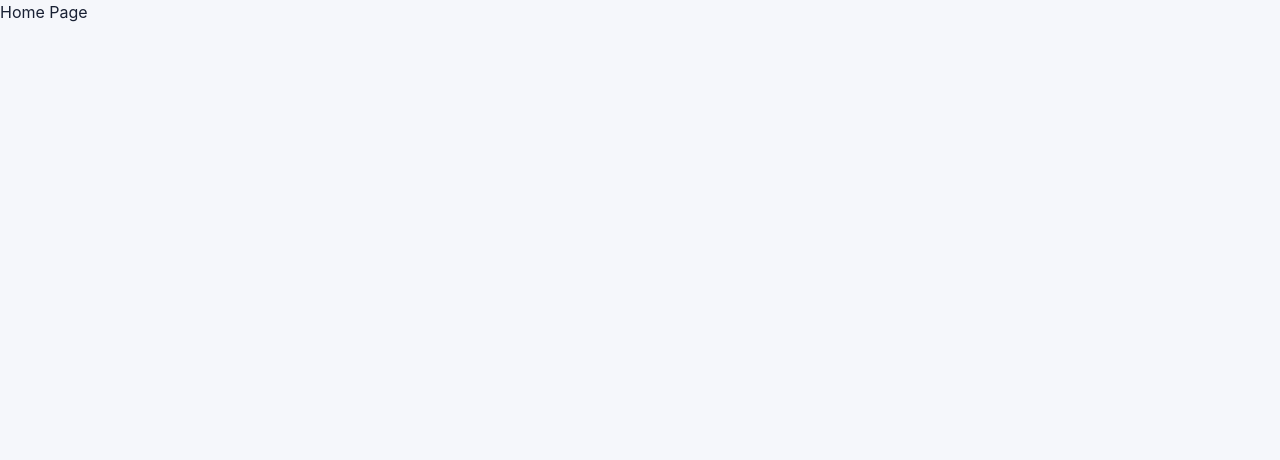
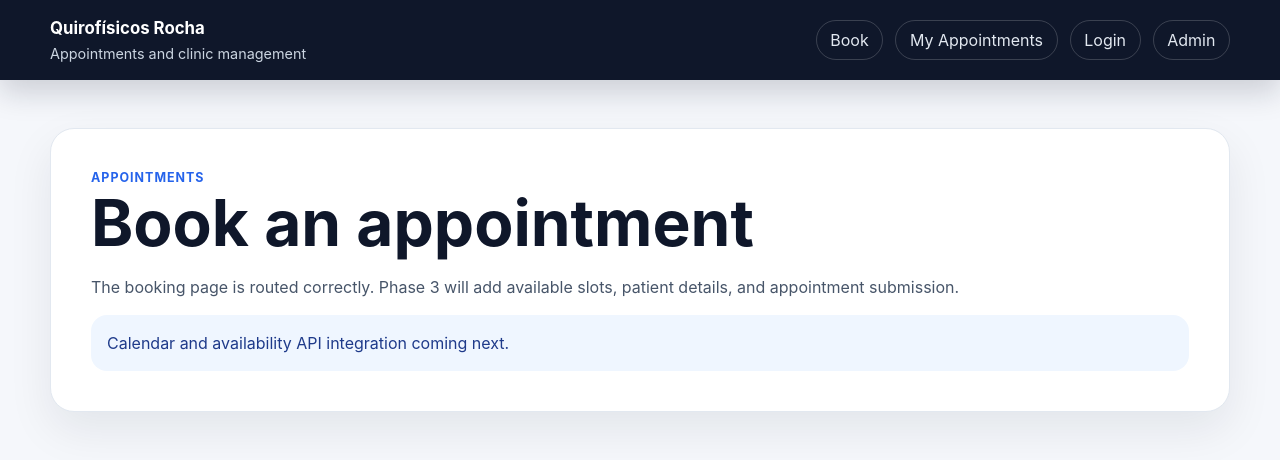
Before and after one commit to ulisesd15/AppointmentRepo, a React (Vite) app in the folder frontend/: page /book in a window 1280 px wide. Shown: the top 460 px of the page. Built offline with nearby package versions, Linux system fonts and the light colour scheme.

Commit message:
Phase 1: replace placeholder booking page

```diff
--- a/frontend/src/pages/BookingPage/bookingPage.jsx
+++ b/frontend/src/pages/BookingPage/bookingPage.jsx
@@ -1,3 +1,17 @@
-export default function HomePage() {
-  return <div>Home Page</div>;
+import Layout from '../../components/Layout.jsx';
+
+export default function BookingPage() {
+  return (
+    <Layout>
+      <section className="card">
+        <p className="eyebrow">Appointments</p>
+        <h1>Book an appointment</h1>
+        <p>
+          The booking page is routed correctly. Phase 3 will add available slots, patient
+          details, and appointment submission.
+        </p>
+        <div className="notice">Calendar and availability API integration coming next.</div>
+      </section>
+    </Layout>
+  );
 }
```
